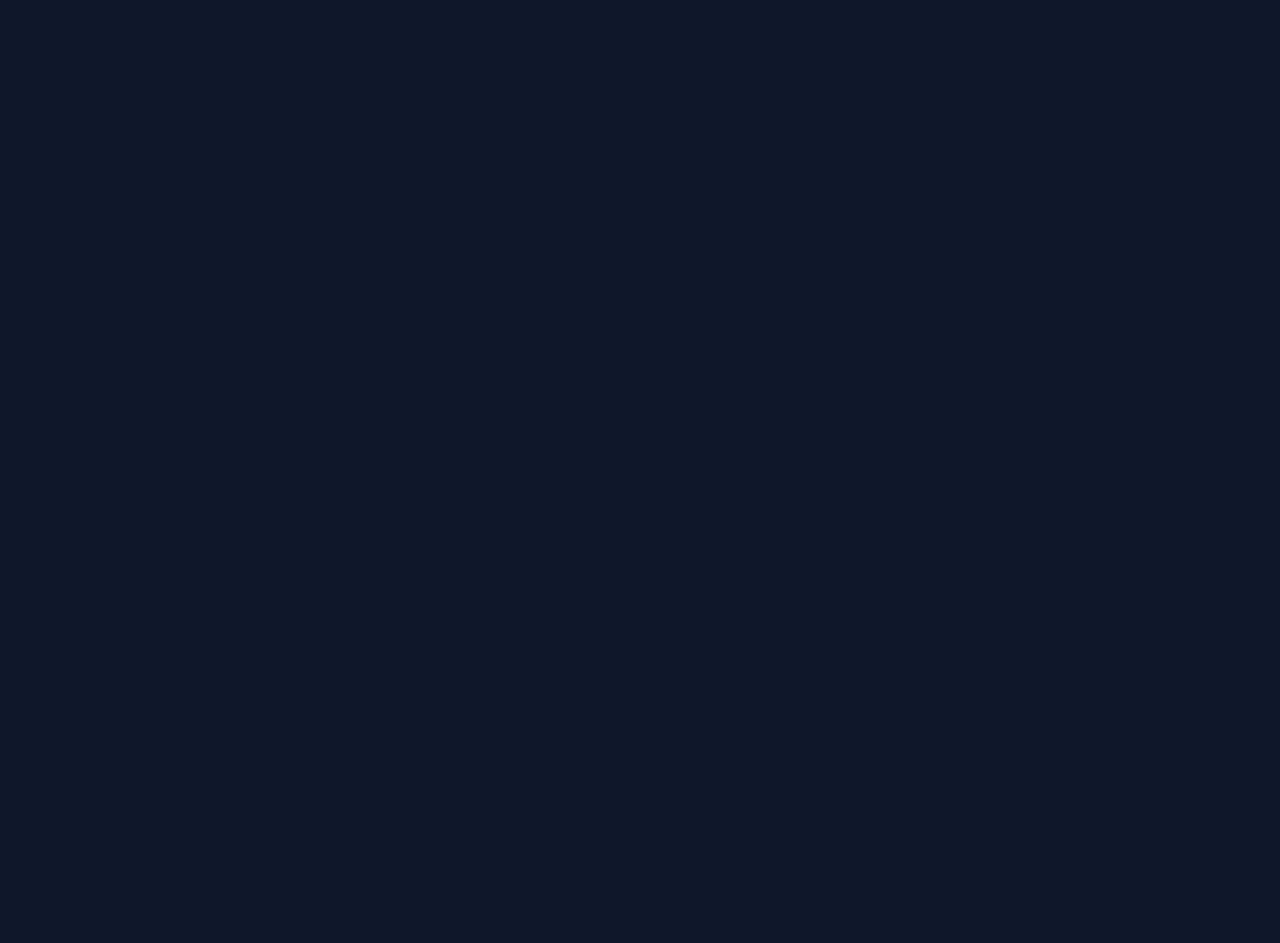
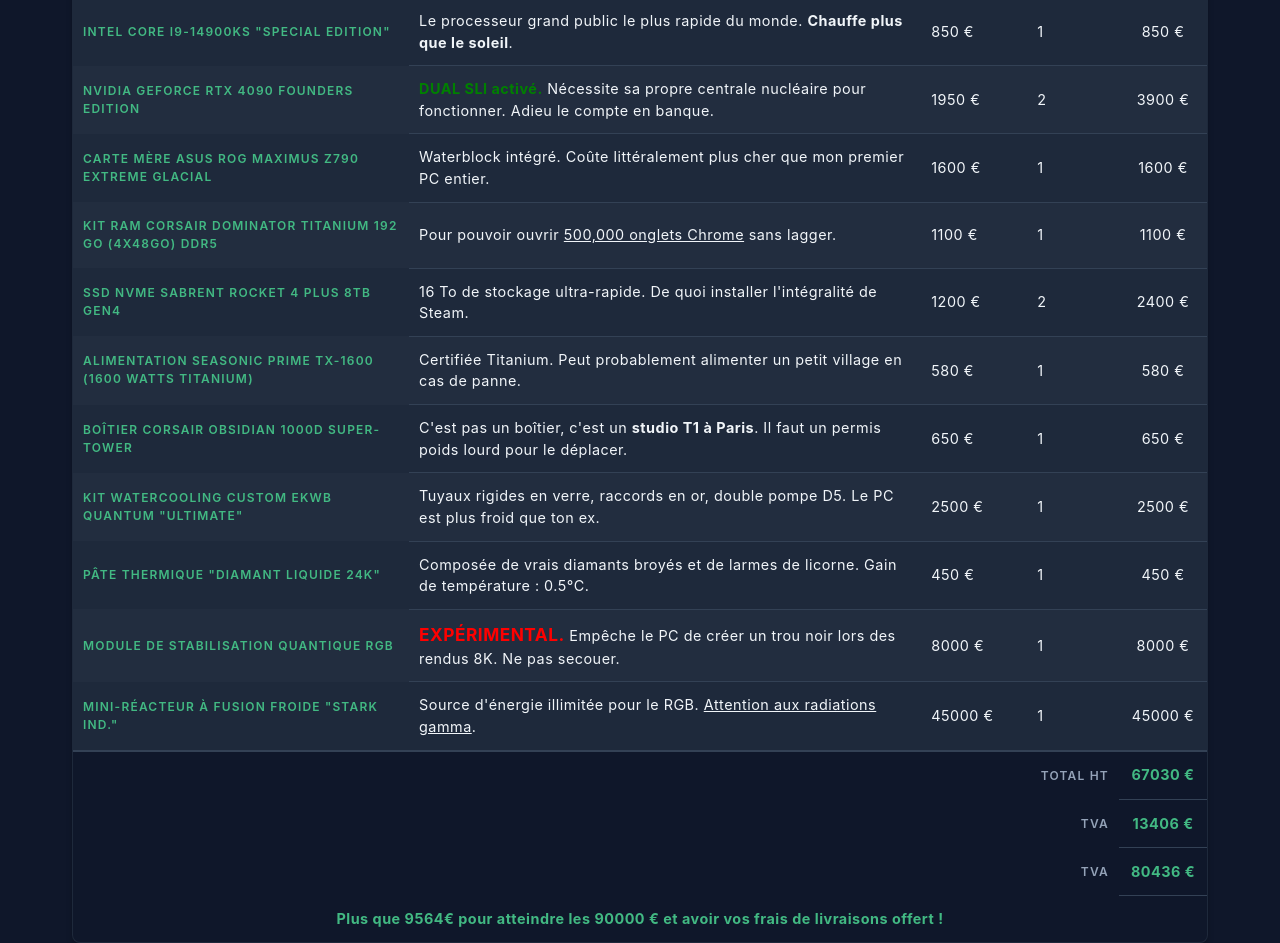
Before and after one commit to getill/vue-intro, a Vue app: page /exone in a window 1280 px wide. Shown: the part 225-1168 px from the top of the page. Before the commit the page ends 800 px from the top, so only its background shows below. Built offline with nearby package versions, Linux system fonts and the light colour scheme.

Commit message:
TP1 finished

```diff
--- a/src/views/ExoneView.vue
+++ b/src/views/ExoneView.vue
@@ -1,13 +1,243 @@
 <script>
 export default {
-  name: "ExoneVue"
+  name: "ExoneVue",
+  data() {
+    return {
+      products: [
+        // --- LE CŒUR DE LA BÊTE ---
+        {
+          'id': 1,
+          'name': 'Intel Core i9-14900KS "Special Edition"',
+          'unit_price': 850,
+          'quantity': 1,
+          'description': 'Le processeur grand public le plus rapide du monde. <b>Chauffe plus que le soleil</b>.'
+        },
+        // --- LA PUISSANCE GRAPHIQUE (X2 parce que pourquoi pas) ---
+        {
+          'id': 2,
+          'name': 'NVIDIA GeForce RTX 4090 Founders Edition',
+          'unit_price': 1950,
+          'quantity': 2,
+          'description': '<b style="color: green;">DUAL SLI activé.</b> Nécessite sa propre centrale nucléaire pour fonctionner. Adieu le compte en banque.'
+        },
+        // --- LA FONDATION ---
+        {
+          'id': 3,
+          'name': 'Carte Mère ASUS ROG MAXIMUS Z790 EXTREME GLACIAL',
+          'unit_price': 1600,
+          'quantity': 1,
+          'description': 'Waterblock intégré. Coûte littéralement plus cher que mon premier PC entier.'
+        },
+        // --- LA MÉMOIRE VIVE ---
+        {
+          'id': 4,
+          'name': 'Kit RAM Corsair Dominator Titanium 192 Go (4x48Go) DDR5',
+          'unit_price': 1100,
+          'quantity': 1,
+          'description': 'Pour pouvoir ouvrir <u>500,000 onglets Chrome</u> sans lagger.'
+        },
+        // --- LE STOCKAGE INFINI ---
+        {
+          'id': 5,
+          'name': 'SSD NVMe Sabrent Rocket 4 Plus 8TB Gen4',
+          'unit_price': 1200,
+          'quantity': 2,
+          'description': '16 To de stockage ultra-rapide. De quoi installer l\'intégralité de Steam.'
+        },
+        // --- LE RÉSERVOIR D\'ÉNERGIE ---
+        {
+          'id': 6,
+          'name': 'Alimentation Seasonic PRIME TX-1600 (1600 Watts Titanium)',
+          'unit_price': 580,
+          'quantity': 1,
+          'description': 'Certifiée Titanium. Peut probablement alimenter un petit village en cas de panne.'
+        },
+        // --- LE BOÎTIER GÉANT ---
+        {
+          'id': 7,
+          'name': 'Boîtier Corsair Obsidian 1000D Super-Tower',
+          'unit_price': 650,
+          'quantity': 1,
+          'description': 'C\'est pas un boîtier, c\'est un <b>studio T1 à Paris</b>. Il faut un permis poids lourd pour le déplacer.'
+        },
+        // --- LE REFROIDISSEMENT ---
+        {
+          'id': 8,
+          'name': 'Kit Watercooling Custom EKWB Quantum "Ultimate"',
+          'unit_price': 2500,
+          'quantity': 1,
+          'description': 'Tuyaux rigides en verre, raccords en or, double pompe D5. Le PC est plus froid que ton ex.'
+        },
+
+        // --- LES TRUCS DÉBILES ET HORS DE PRIX ---
+        {
+          'id': 9,
+          'name': 'Pâte Thermique "Diamant Liquide 24K"',
+          'unit_price': 450,
+          'quantity': 1,
+          'description': 'Composée de vrais diamants broyés et de larmes de licorne. Gain de température : 0.5°C.'
+        },
+        {
+          'id': 10,
+          'name': 'Module de stabilisation Quantique RGB',
+          'unit_price': 8000,
+          'quantity': 1,
+          'description': '<b style="color: red; font-size: 1.2em;">EXPÉRIMENTAL.</b> Empêche le PC de créer un trou noir lors des rendus 8K. Ne pas secouer.'
+        },
+        {
+          'id': 11,
+          'name': 'Mini-Réacteur à Fusion Froide "Stark Ind."',
+          'unit_price': 45000,
+          'quantity': 1,
+          'description': 'Source d\'énergie illimitée pour le RGB. <u>Attention aux radiations gamma</u>.'
+        }
+      ]
+    }
+  },
+  methods: {
+    round2(number) {
+      return Math.round(number * 100) / 100
+    },
+    getLineTotal(product) {
+      const result = product.unit_price * product.quantity
+      return this.round2(result)
+    }
+  },
+  computed: {
+    totalHT() {
+      const ht = this.products.reduce((total, product) => {
+        return total + (product.unit_price * product.quantity)
+      }, 0)
+      return this.round2(ht)
+    },
+    totalTVA() {
+      return this.round2((20 * this.totalHT) / 100)
+    },
+    totalTTC() {
+      return this.round2(this.totalHT + this.totalTVA)
+    }
+  }
 }
 </script>
 
 <template>
-<h1>Hello world</h1>
+  <table class="table-auto">
+    <thead>
+    <tr>
+      <th scope="col">Nom</th>
+      <th scope="col">Description</th>
+      <th scope="col">Prix unitaire</th>
+      <th scope="col">Quantité</th>
+      <th scope="col">Prix total</th>
+    </tr>
+    </thead>
+    <tbody>
+    <tr v-for="product in products" :key="product.id">
+      <th scope="row">{{ product.name }}</th>
+      <td v-html="product.description"></td>
+      <td>{{ round2(product.unit_price) }} €</td>
+      <td>{{ product.quantity }}</td>
+      <td>{{ getLineTotal(product) }} €</td>
+    </tr>
+    </tbody>
+    <tfoot>
+    <tr>
+      <th scope="row" colspan="4">Total HT</th>
+      <td>{{ totalHT }} €</td>
+    </tr>
+    <tr>
+      <th scope="row" colspan="4">TVA</th>
+      <td>{{ totalTVA }} €</td>
+    </tr>
+    <tr>
+      <th scope="row" colspan="4">TVA</th>
+      <td>{{ totalTTC }} €</td>
+    </tr>
+    <tr>
+      <td colspan="5">
+        <span v-if="totalTTC >= 90000 ">Livraison offerte !</span>
+        <span v-else>Plus que {{ round2(90000 - totalTTC)  }}€ pour atteindre les 90000 € et avoir vos frais de livraisons offert !</span>
+      </td>
+    </tr>
+    </tfoot>
+  </table>
 </template>
 
 <style scoped>
+table {
+  width: 100%;
+  border-collapse: collapse;
+  background-color: #1e293b;
+  border: 1px solid #334155;
+  font-family: 'Inter', sans-serif;
+  font-size: 0.9rem;
+  letter-spacing: 0.5px;
+  color: #f1f5f9;
+  border-radius: 8px;
+  overflow: hidden;
+  box-shadow: 0 4px 6px -1px rgba(0, 0, 0, 0.3);
+}
 
+caption {
+  caption-side: bottom;
+  padding: 12px;
+  font-weight: 500;
+  color: #94a3b8;
+  font-style: italic;
+  font-size: 0.8rem;
+}
+
+thead {
+  background-color: #0f172a;
+  border-bottom: 2px solid #334155;
+}
+
+th {
+  padding: 15px 10px;
+  text-align: left;
+  font-weight: 600;
+  color: #42b983;
+  text-transform: uppercase;
+  font-size: 0.75rem;
+  letter-spacing: 1.2px;
+}
+
+td {
+  border-bottom: 1px solid #334155;
+  padding: 12px 10px;
+  transition: color 0.2s;
+}
+
+td:last-of-type {
+  text-align: center;
+}
+
+tbody > tr:nth-of-type(even) {
+  background-color: rgba(255, 255, 255, 0.02);
+}
+
+tbody tr:hover {
+  background-color: rgba(66, 185, 131, 0.1);
+  cursor: default;
+}
+
+tbody tr:hover td {
+  color: white;
+}
+
+tfoot {
+  background-color: #0f172a;
+  border-top: 2px solid #334155;
+  color: #94a3b8;
+}
+
+tfoot th {
+  text-align: right;
+  color: #94a3b8;
+}
+
+tfoot td {
+  font-weight: bold;
+  color: #42b983;
+}
 </style>
--- a/src/views/HomeView.vue
+++ b/src/views/HomeView.vue
@@ -37,7 +37,7 @@
           <div class="card-action">Explorer &rarr;</div>
         </RouterLink>
 
-        <RouterLink to="/first" class="card">
+        <RouterLink to="/exone" class="card">
           <div class="card-content">
             <div class="icon-box">🧪</div>
             <h3>Premier Exercice</h3>
```
